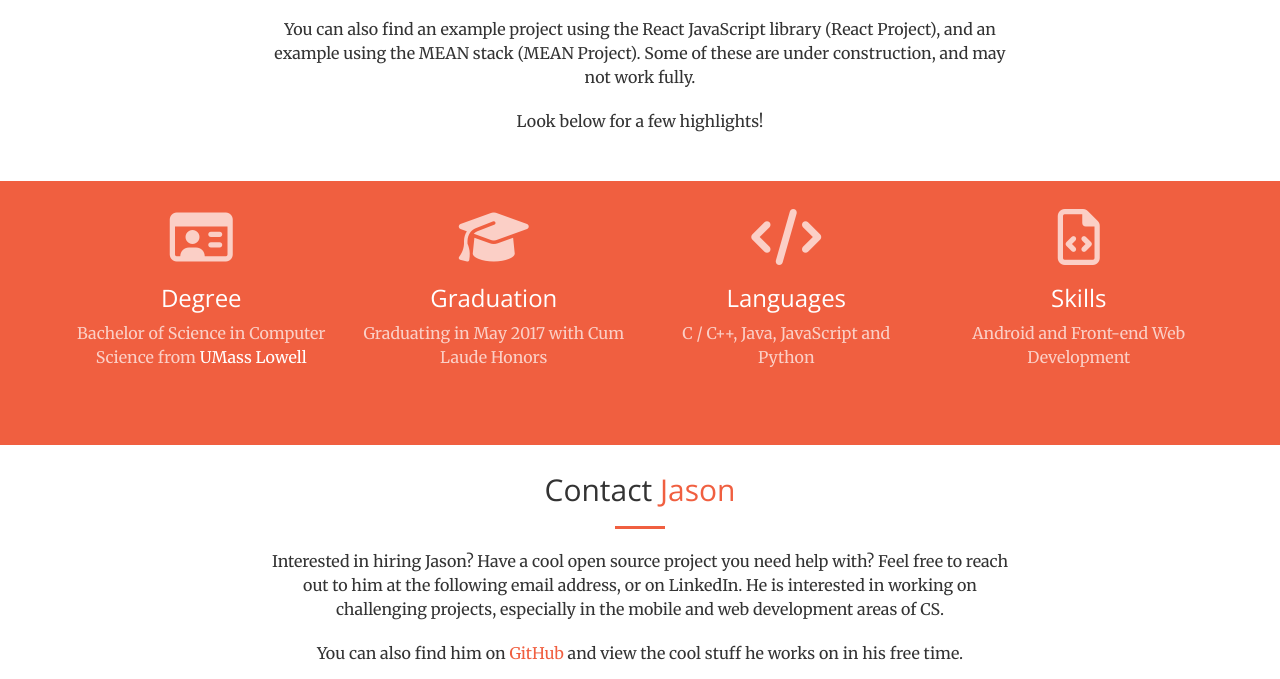
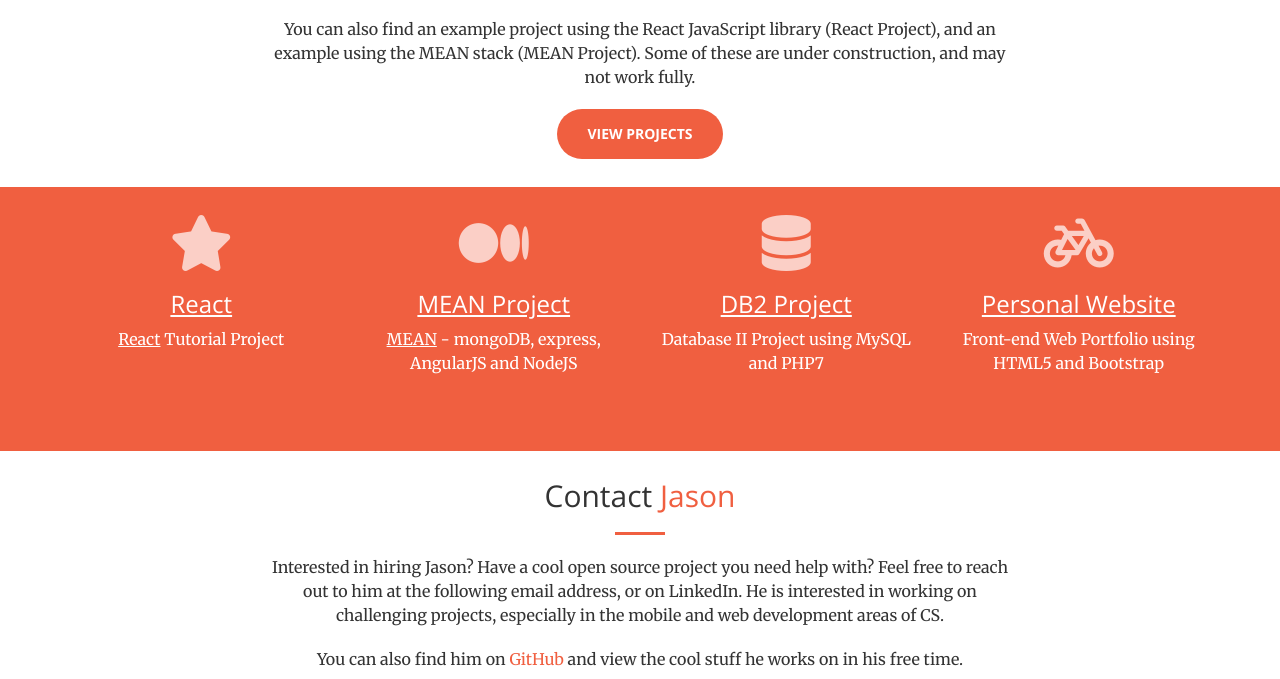
Before and after one commit to JasonD94/dev.downing.io, a plain HTML site: page index.html in a window 1280 px wide. Shown: the part 979-1658 px from the top of the page. Drawn offline with nearby package versions, Linux system fonts and the light colour scheme.

Commit message:
Adding projects to the Projects section

```diff
--- a/css/index.css
+++ b/css/index.css
@@ -26,26 +26,31 @@
 */
 .text-white {
   color: white;
+  text-decoration: underline;
 }
 
 /* Link color when it is unvisited */
 a.text-white:link  {
   color: white;
+  text-decoration: underline;
 }
 
 /* Link color after being clicked on and visited */
 a.text-white:visited {
   color: white;
+  text-decoration: underline;
 }
 
 /* Link color while being hovered on */
 a.text-white:hover {
   color: blue;
+  text-decoration: underline;
 }
 
 /* Link color the moment it is clicked */
 a.text-white:active {
   color: white;
+  text-decoration: underline;
 }
 
 .min-padding {
--- a/index.html
+++ b/index.html
@@ -62,30 +62,29 @@
       <div class="collapse navbar-collapse" id="bs-example-navbar-collapse-1">
         <ul class="nav navbar-nav navbar-right">
           <li>
-            <a class="page-scroll" href="#page-top">Home</a>
+            <a href="#page-top">Home</a>
           </li>
           <li>
-            <a class="page-scroll" href="/Projects/DB2/">DB2 Project</a>
+            <a href="/Projects/React/">React Project</a>
           </li>
           <li>
-            <a class="page-scroll" href="/Projects/React/">React Project</a>
+            <a href="/Projects/MEAN/">MEAN Project</a>
           </li>
           <li>
-            <a class="page-scroll" href="/Projects/MEAN/">MEAN Project</a>
+            <a href="/Projects/DB2/">DB2 Project</a>
           </li>
           <li>
-            <a class="page-scroll" href="/Projects/jasond94.github.io/">Personal Website</a>
+            <a href="/Projects/jasond94.github.io/">Personal Website</a>
           </li>
           <li>
-            <a class="page-scroll" href="/Projects/GUI/">GUI</a>
+            <a href="/Projects/Ski-Maps/">Ski-Maps</a>
           </li>
           <li>
-            <a class="page-scroll" href="/Projects/scrabble/">Scrabble</a>
+            <a href="/Projects/GUI/">GUI</a>
           </li>
           <li>
-            <a class="page-scroll" href="/Projects/Ski-Maps/">Ski-Maps</a>
+            <a href="/Projects/scrabble/">Scrabble</a>
           </li>
-
         </ul>
       </div>
       <!-- /.navbar-collapse -->
@@ -107,6 +106,8 @@
         <p>A collection of projects hosted on a
           <a href="https://www.digitalocean.com/">Digital Ocean</a>
           Web Server.</p>
+
+        <a href="#intro" class="btn btn-primary btn-xl page-scroll">Welcome!</a>
       </div>
     </div>
   </header>
@@ -127,7 +128,8 @@
           <p>You can also find an example project using the React JavaScript library
             (React Project), and an example using the MEAN stack (MEAN Project).
             Some of these are under construction, and may not work fully.</p>
-          <p>Look below for a few highlights!</p>
+
+          <a href="#projects" class="btn btn-primary btn-xl page-scroll">View Projects</a>
         </div>
       </div>
     </div>
@@ -140,34 +142,32 @@
       <div class="row">
         <!-- React -->
         <div class="col-lg-3 col-md-6 col-sm-6 text-center">
-          <i class="fa fa-4x fa-id-card-o text-faded sr-icons"></i>
-          <h3>Degree</h3>
-          <p class="text-faded">Bachelor of Science in Computer Science from
-          <a class="text-white" href="https://www.uml.edu/">UMass Lowell</a></p>
+          <i class="fa fa-4x fa-star text-faded sr-icons"></i>
+          <h3><a class="text-white" href="/Projects/React-Tutorial/">React</a></h3>
+          <p><a href="https://facebook.github.io/react/" class="text-white">React</a> Tutorial Project</p>
         </div>
 
         <!-- MEAN -->
         <div class="col-lg-3 col-md-6 col-sm-6 text-center div-padding-fix">
-          <i class="fa fa-4x fa-graduation-cap text-faded sr-icons"></i>
-          <h3>Graduation</h3>
-          <p class="text-faded">Graduating in May 2017 with Cum Laude Honors</p>
+          <i class="fa fa-4x fa-medium text-faded sr-icons"></i>
+          <h3><a class="text-white" href="/Projects/MEAN/">MEAN Project</a></h3>
+          <p><a href="http://mean.io/" class="text-white">MEAN</a> - mongoDB, express, AngularJS and NodeJS</p>
         </div>
 
         <!-- DB2 -->
         <div class="col-lg-3 col-md-6 col-sm-6 text-center">
-          <i class="fa fa-4x fa-code text-faded sr-icons"></i>
-          <h3>Languages</h3>
-          <p class="text-faded">C / C++, Java, JavaScript and Python</p>
+          <i class="fa fa-4x fa-database text-faded sr-icons"></i>
+          <h3><a class="text-white" href="/Projects/DB2/">DB2 Project</a></h3>
+          <p>Database II Project using MySQL and PHP7</p>
         </div>
 
-        <!-- Something else should go here -->
+        <!-- Downing.io -->
         <div class="col-lg-3 col-md-6 col-sm-6 text-center">
-          <i class="fa fa-4x fa-file-code-o text-faded sr-icons"></i>
-          <h3>Skills</h3>
-          <p class="text-faded">Android and Front-end Web Development</p>
+          <i class="fa fa-4x fa-bicycle text-faded sr-icons"></i>
+          <h3><a class="text-white" href="/Projects/jasond94.github.io/">Personal Website</a></h3>
+          <p>Front-end Web Portfolio using HTML5 and Bootstrap</p>
         </div>
       </div>
-
     </div>
   </section>
 
@@ -210,7 +210,7 @@
         that Bootstrap powers this web page. -->
   <div class="container">
     <p class="text-center text-muted text-small">
-      Jason Downing &copy; 2016. All rights reserved.
+      Jason Downing &copy; 2016 - 2017. All rights reserved.
       Powered by <a href="http://www.getbootstrap.com/">Bootstrap</a>.
       Source on <a href="https://github.com/JasonD94/jasond94.github.io">GitHub</a>.
       Theme based on the
@@ -232,5 +232,4 @@
 
   <!-- Theme JavaScript -->
   <script src="js/creative.min.js"></script>
-
 </body>
```
